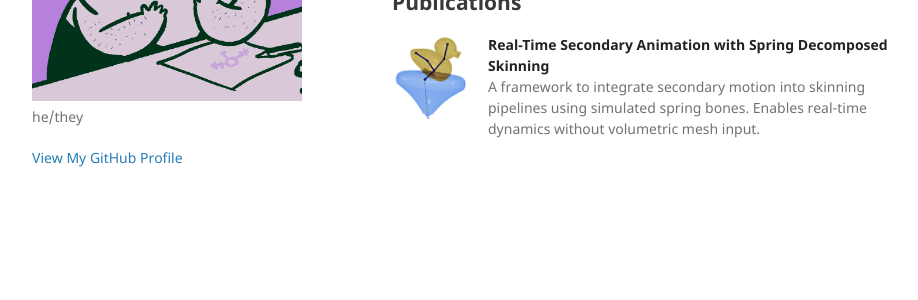
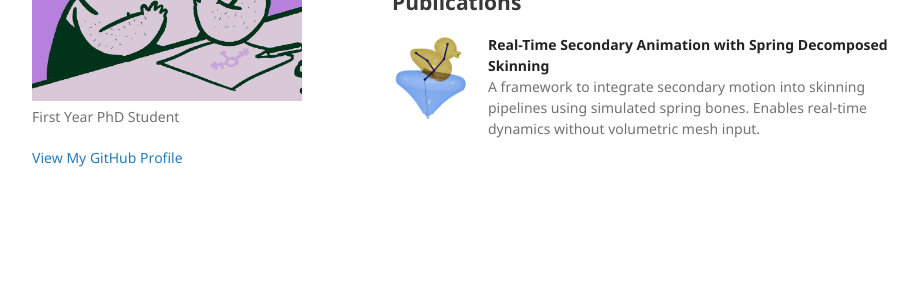
Before and after one commit to bartuakyurek/bartuakyurek.github.io, a Jekyll site: the page built from index.md, in a window 1280 px wide. Shown: the part 278-578 px from the top of the page, without its empty margins (178-1096 px from the left). Built offline with Jekyll 4.4.1, drawn with Linux system fonts in a browser that asks for light colours; our own code applies the rules of GitHub Pages for plain Markdown files.

Commit message:
Update _config.yml

```diff
--- a/_config.yml
+++ b/_config.yml
@@ -1,6 +1,6 @@
 title: Bartu Akyürek
 logo: /assets/img/logo.png
-description: he/they
+description: First Year PhD Student
 show_downloads: false
 google_analytics:
 theme: jekyll-theme-minimal
```
